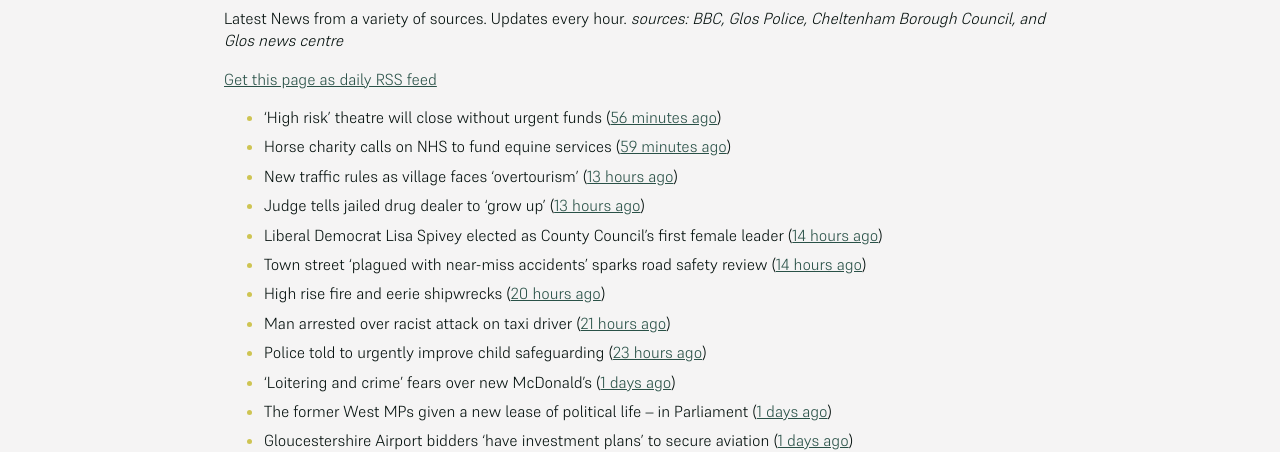
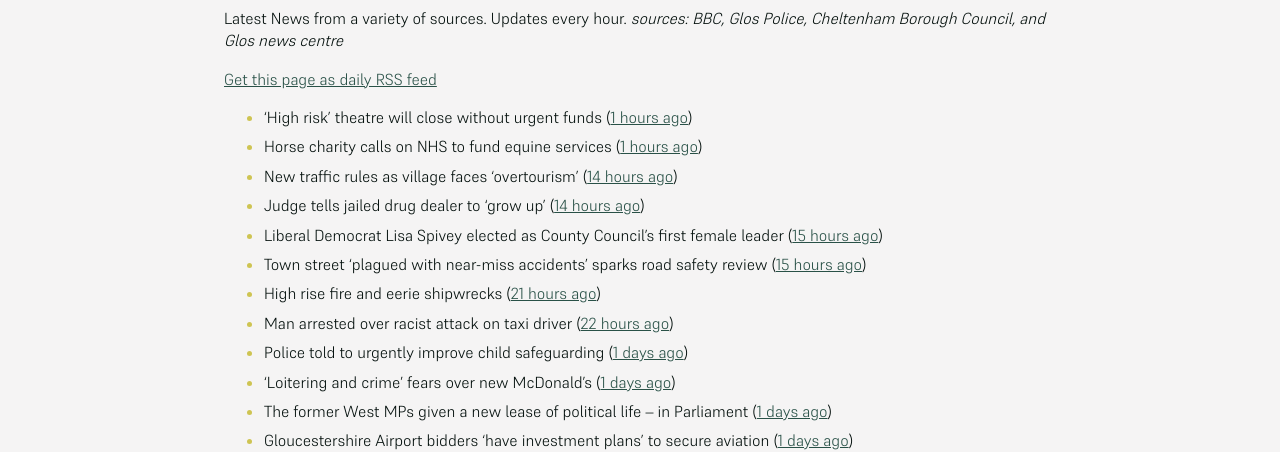
Before and after one commit to mat-0/cheltenham-open-data, a Jekyll site: the page built from _pages/news.md, in a window 1280 px wide. Shown: the part 266-718 px from the top of the page. Built offline with Jekyll 4.4.1, drawn with Linux system fonts in a browser that asks for light colours.

Commit message:
Updated 2025-05-22 06:58:11

```diff
--- a/_pages/news.md
+++ b/_pages/news.md
@@ -12,15 +12,15 @@ _sources: BBC, Glos Police, Cheltenham Borough Council, and Glos news centre_
 [Get this page as daily RSS feed](/daily.rss)
 
 <!-- news_marker starts -->
-- 'High risk' theatre will close without urgent funds ([56 minutes ago](https://www.bbc.com/news/articles/cvgqqypywe1o))
-- Horse charity calls on NHS to fund equine services ([59 minutes ago](https://www.bbc.com/news/articles/cy8d927xllzo))
-- New traffic rules as village faces 'overtourism' ([13 hours ago](https://www.bbc.com/news/articles/cvg99j1y39ro))
-- Judge tells jailed drug dealer to 'grow up' ([13 hours ago](https://www.bbc.com/news/articles/cp3qqky8gnwo))
-- Liberal Democrat Lisa Spivey elected as County Council’s first female leader ([14 hours ago](https://gloucesternewscentre.co.uk/liberal-democrat-lisa-spivey-elected-as-county-councils-first-female-leader/))
-- Town street ‘plagued with near-miss accidents’ sparks road safety review ([14 hours ago](https://gloucesternewscentre.co.uk/town-street-plagued-with-near-miss-accidents-sparks-road-safety-review/))
-- High rise fire and eerie shipwrecks ([20 hours ago](https://www.bbc.com/news/articles/cre99p0g8vxo))
-- Man arrested over racist attack on taxi driver ([21 hours ago](https://www.bbc.com/news/articles/c87jjwnqxz2o))
-- Police told to urgently improve child safeguarding ([23 hours ago](https://www.bbc.com/news/articles/clyggrx8njeo))
+- 'High risk' theatre will close without urgent funds ([1 hours ago](https://www.bbc.com/news/articles/cvgqqypywe1o))
+- Horse charity calls on NHS to fund equine services ([1 hours ago](https://www.bbc.com/news/articles/cy8d927xllzo))
+- New traffic rules as village faces 'overtourism' ([14 hours ago](https://www.bbc.com/news/articles/cvg99j1y39ro))
+- Judge tells jailed drug dealer to 'grow up' ([14 hours ago](https://www.bbc.com/news/articles/cp3qqky8gnwo))
+- Liberal Democrat Lisa Spivey elected as County Council’s first female leader ([15 hours ago](https://gloucesternewscentre.co.uk/liberal-democrat-lisa-spivey-elected-as-county-councils-first-female-leader/))
+- Town street ‘plagued with near-miss accidents’ sparks road safety review ([15 hours ago](https://gloucesternewscentre.co.uk/town-street-plagued-with-near-miss-accidents-sparks-road-safety-review/))
+- High rise fire and eerie shipwrecks ([21 hours ago](https://www.bbc.com/news/articles/cre99p0g8vxo))
+- Man arrested over racist attack on taxi driver ([22 hours ago](https://www.bbc.com/news/articles/c87jjwnqxz2o))
+- Police told to urgently improve child safeguarding ([1 days ago](https://www.bbc.com/news/articles/clyggrx8njeo))
 - ‘Loitering and crime’ fears over new McDonald’s ([1 days ago](https://www.bbc.com/news/articles/ckg4xerxx67o))
 - The former West MPs given a new lease of political life – in Parliament ([1 days ago](https://www.bbc.com/news/articles/cp8y26vvkyxo))
 - Gloucestershire Airport bidders ‘have investment plans’ to secure aviation ([1 days ago](https://gloucesternewscentre.co.uk/gloucestershire-airport-bidders-have-investment-plans-to-secure-aviation/))
```
Also changed, not shown: _data/flood.json (+5 -27 lines), _pages/fix-my-street.md (+1 -1 lines), index.md (+5 -5 lines).
